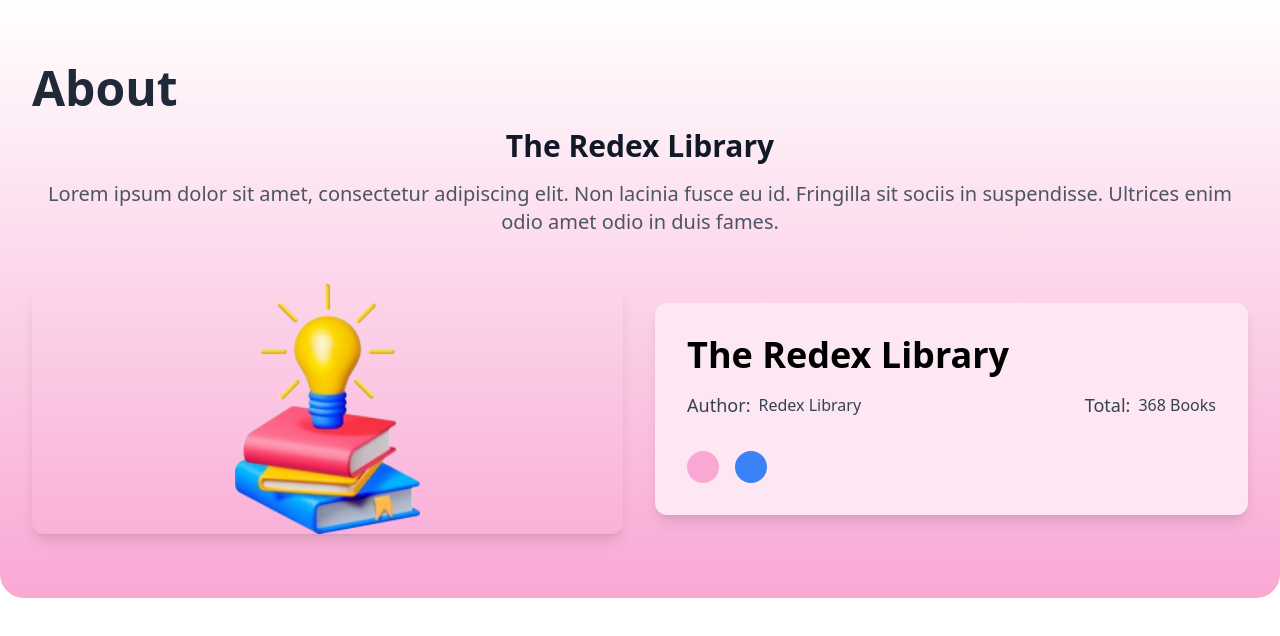
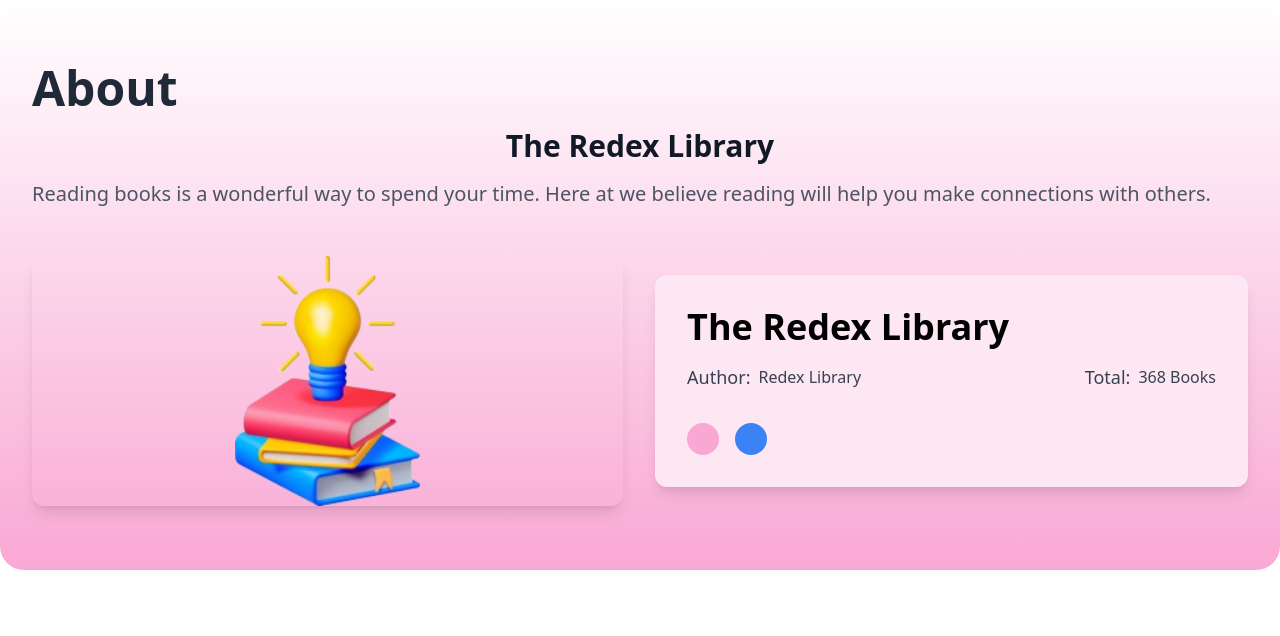
Before and after one commit to SUDHAPANTHA/frontend, a React (Vite) app: page /about-page in a window 1280 px wide. Shown: the top 636 px of the page. Built offline with nearby package versions, Linux system fonts and the light colour scheme.

Commit message:
Just changes the content

```diff
--- a/src/pages/AboutPage.jsx
+++ b/src/pages/AboutPage.jsx
@@ -10,10 +10,9 @@ const AboutPage = () => {
           <h3 className="text-3xl text-center font-bold text-gray-900 mb-4">
             The Redex Library
           </h3>
-          <p className="text-gray-600 text-xl text-center">
-            Lorem ipsum dolor sit amet, consectetur adipiscing elit. Non lacinia
-            fusce eu id. Fringilla sit sociis in suspendisse. Ultrices enim odio
-            amet odio in duis fames.
+          <p className="text-gray-600 text-xl text-centerjustify-content">
+            Reading books is a wonderful way to spend your time. Here at we
+            believe reading will help you make connections with others.
           </p>
         </div>
 
```
